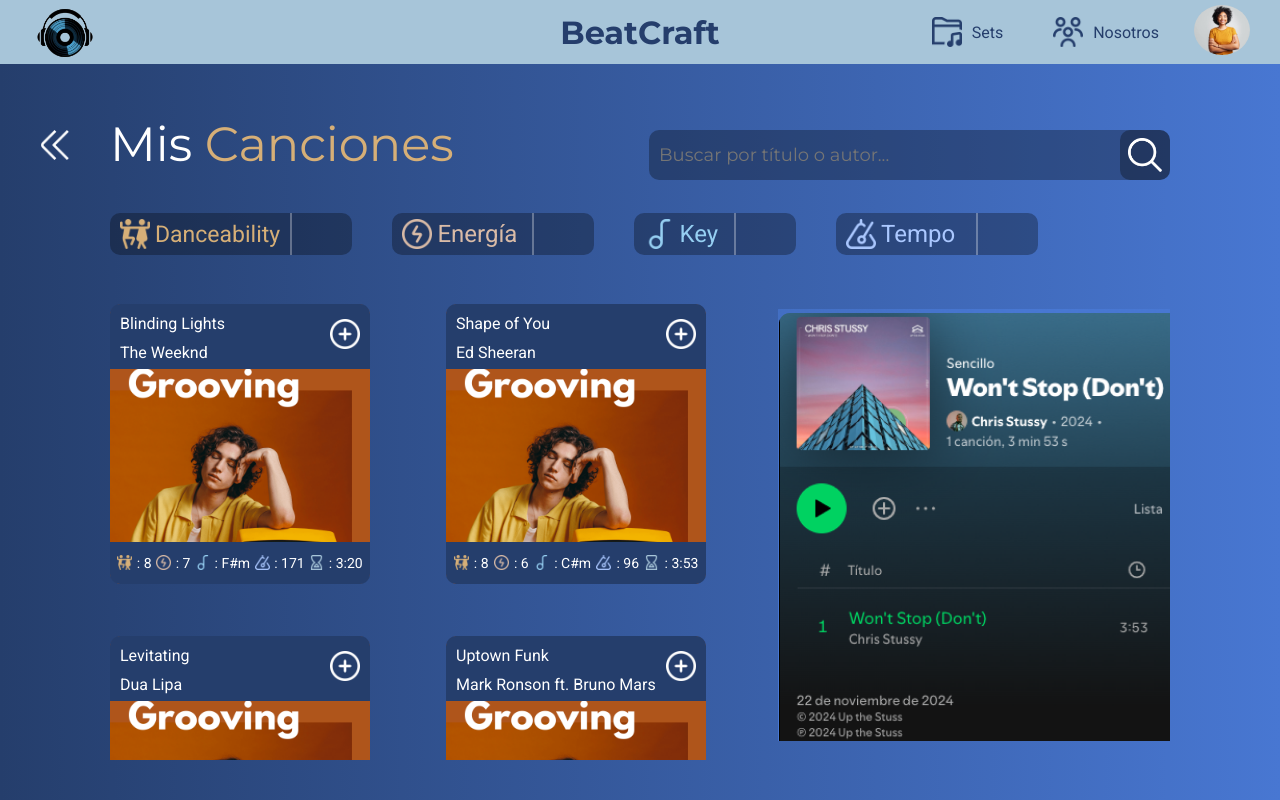
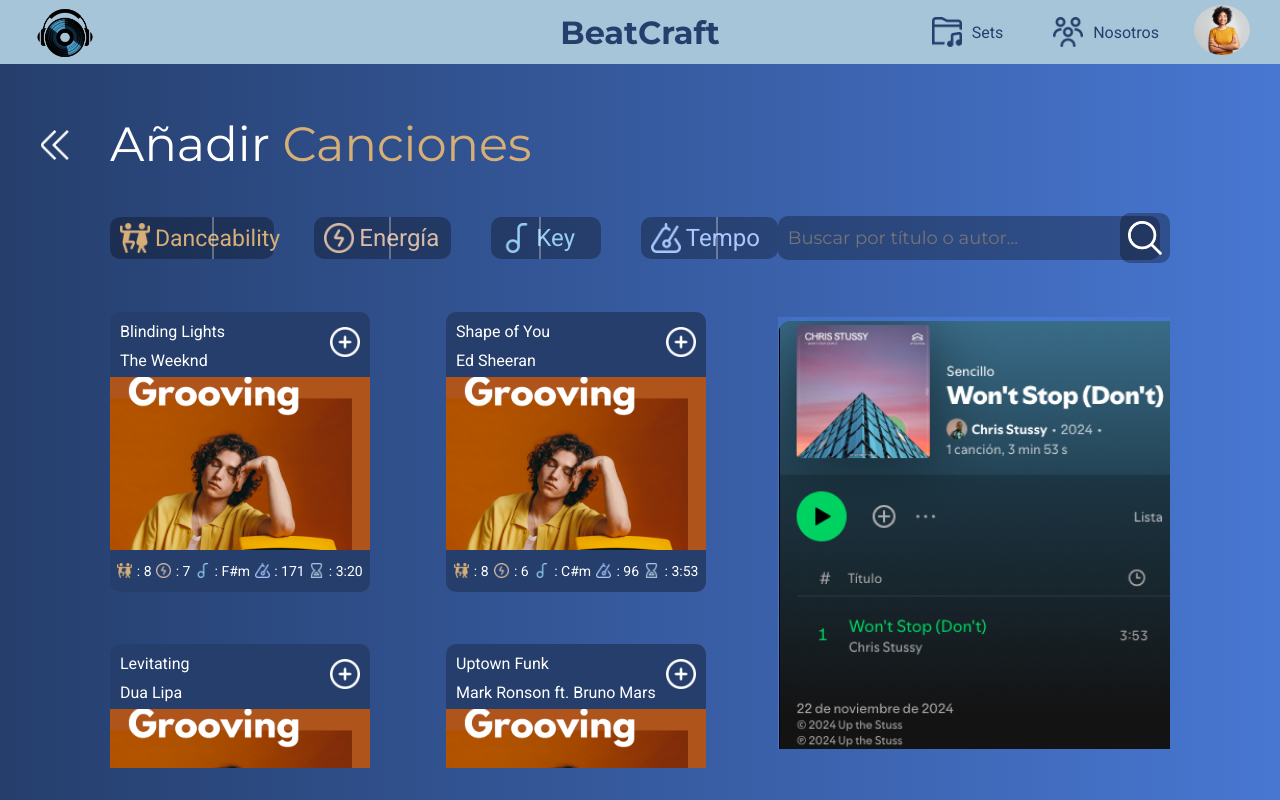
Before and after one commit to cascodenotch/beatfront, an Angular app: page /canciones in a window 1280 px wide. Built offline with nearby package versions, Linux system fonts and the light colour scheme.

Commit message:
modificdo el buscador de canciones

```diff
--- a/src/app/pages/canciones/canciones.component.css
+++ b/src/app/pages/canciones/canciones.component.css
@@ -26,11 +26,8 @@
   }
 
   .busc {
-    position: absolute;
-    top: 130px;
-    right: 110px;
-    height: 50px;
-    width: 521px;
+    height: 44px;
+    width: 500px;
     background-color: rgba(0, 0, 0, 0.3);
     border-radius: 10px;
     display: flex;
@@ -40,6 +37,7 @@
   }
 
   .lupa{
+
     width: 50px;
     height: 50px;
     border-radius: 10px;
@@ -58,12 +56,29 @@
   .filtro{
     display: flex;
     flex-direction: row;
-    width: 928px;
+    width: 100%;
     justify-content: space-between;
     align-items: center;
     margin-bottom: 25px;
     margin-top: 20px;
 
+  }
+
+  .filt{
+    display: flex;
+    flex-direction: row;
+    width: 928px;
+    justify-content: space-between;
+    align-items: center;
+
+  }
+
+  .busca{
+    display: flex;
+    flex-direction: row;
+    align-items: center;
+    width: 37%;
+    justify-content: space-between;
   }
 
   .fil {
--- a/src/app/pages/canciones/canciones.component.html
+++ b/src/app/pages/canciones/canciones.component.html
@@ -5,14 +5,13 @@
     </button>
   </a>
 
-    <p class="title">Mis <span>Canciones</span></p>
+    <p class="title">Añadir <span>Canciones</span></p>
 
-    <div class="busc">
-      <input type="text" class="buscador" placeholder="Buscar por título o autor..." [(ngModel)]="searchText"/>
-      <img src="../../../assets/Iconos/search.png" class="lupa" alt="buscar" />
-    </div>
+
 
     <div class="filtro">
+
+      <div class="filt">
 
       <div class="fil1">
         <img src="../../../assets/Iconos/danceability.png" class="subIcon" alt="play" />
@@ -40,6 +39,18 @@
 
     </div>
 
+
+    <div class="busca">
+
+      <div class="busc">
+        <input type="text" class="buscador" placeholder="Buscar por título o autor..." [(ngModel)]="searchText"/>
+      </div>
+      <img src="../../../assets/Iconos/search.png" class="lupa" alt="buscar" />
+
+    </div>
+
+    </div>
+
     <div class="content">
       <div class="canciones">
         <app-tarjeta-cancion [searchText]="searchText" [danceability]="danceability" [energy]="energy" [key]="key" [tempo]="tempo"></app-tarjeta-cancion>
```
